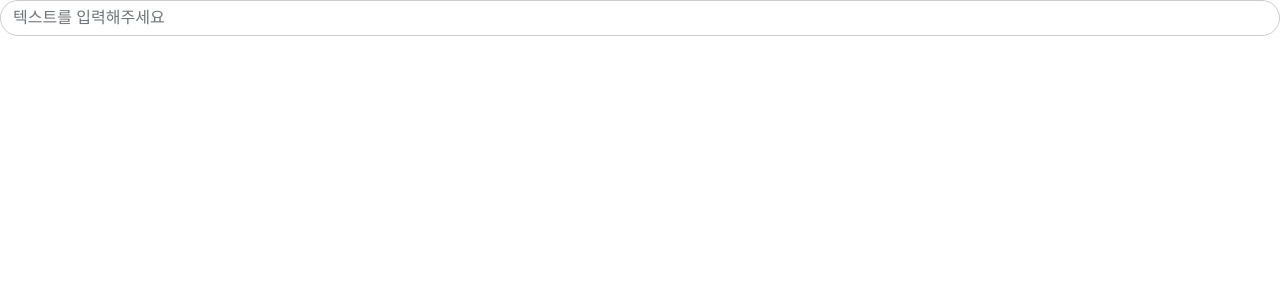
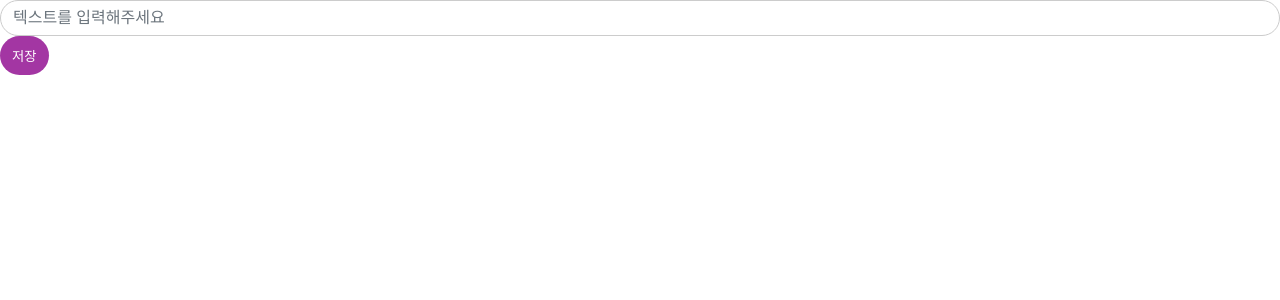
Before and after one commit to HseongH/Bohemian-Rhapsody, a React (Create React App) app: page / in a window 1280 px wide. Shown: the top 300 px of the page. Built offline with nearby package versions, Linux system fonts and the light colour scheme.

Commit message:
버튼 스타일 수정

```diff
--- a/src/components/App.js
+++ b/src/components/App.js
@@ -18,7 +18,8 @@ import Likes from '../pages/Likes';
 
 // COMPONENTS
 import Header from './Header';
-import Input from '../elements/Input';
+
+import Favorite from '../elements/Favorite';
 
 // STYLE
 import GlobalStyle from '../common/globalStyle';
@@ -35,6 +36,7 @@ function App() {
         }}
       >
         <Header />
+        <Favorite />
         <ConnectedRouter history={history}>
           <Route path="/" exact component={Home} />
           <Route path="/detail" exact component={Detail} />
--- a/src/elements/Button.js
+++ b/src/elements/Button.js
@@ -10,6 +10,8 @@ const ButtonStyle = styled.button`
   margin: ${(props) => props.margin};
   border-radius: ${(props) => props.radius};
   box-sizing: border-box;
+  border: none;
+  cursor: pointer;
   display: inline-flex;
   justify-content: center;
   align-items: center;
@@ -19,7 +21,7 @@ const ButtonStyle = styled.button`
     return css`
       background: ${selected};
       &:hover {
-        #A336CC;
+        background: ${(props) => props.hoverColor};
       }
     `;
   }};
@@ -39,6 +41,7 @@ Button.defaultProps = {
   color: '#fff',
   padding: 0,
   radius: '50%',
+  hoverColor: '#a336cc',
   clickEvent: () => {},
 };
 
--- a/src/elements/Favorite.js
+++ b/src/elements/Favorite.js
@@ -1,9 +1,19 @@
 // LIBRARY
-import React from 'react';
-import styled from 'styled-components';
+import React, { useState } from 'react';
+
+// ELEMENT
+import { Button } from './index';
 
 const Favorite = (props) => {
-  return <div></div>;
+  console.log(props.palette);
+  const [text, setText] = useState('저장');
+  const [bg, setBg] = useState('#A336A3');
+
+  return (
+    <Button width="auto" height="auto" padding="10px 12px" radius="20px" bg={bg}>
+      {text}
+    </Button>
+  );
 };
 
 Favorite.defaultProps = {};
```
